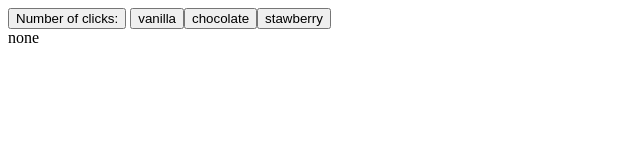
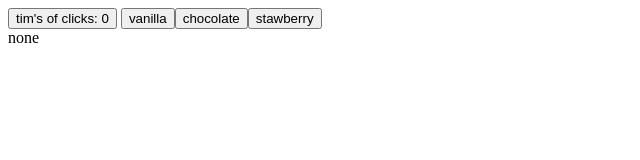
Before and after one commit to timdecillis/svelte-practice, a SvelteKit app: page / in a window 1280 px wide. Shown: the top 160 px of the page, without its empty margins (0-640 px from the left). Built offline with nearby package versions, Linux system fonts and the light colour scheme.

Commit message:
Created more complex store

```diff
--- a/src/routes/+page.svelte
+++ b/src/routes/+page.svelte
@@ -7,6 +7,7 @@
   console.log("count:", count);
 
   let clicks;
+  let currentUser;
 
   let selected: string = "none";
 
@@ -14,16 +15,20 @@
     selected = chosen;
   };
   const handleClick = () => {
-    count.update((number) => {
-      console.log(number.user);
+    count.update((value) => {
+      return {...value, count: value.count + 1}
     });
   };
-  count.subscribe((value) => (clicks = value.count));
+
+  count.subscribe(({count, user}) => {
+    clicks = count
+    currentUser = user;
+  });
 
   // onDestroy(unsubscribe)
 </script>
 
-<button on:click={handleClick}>Number of clicks: </button>
+<button on:click={handleClick}>{currentUser}'s of clicks: {clicks} </button>
 
 <Options {updateFlavor} />
 
```
